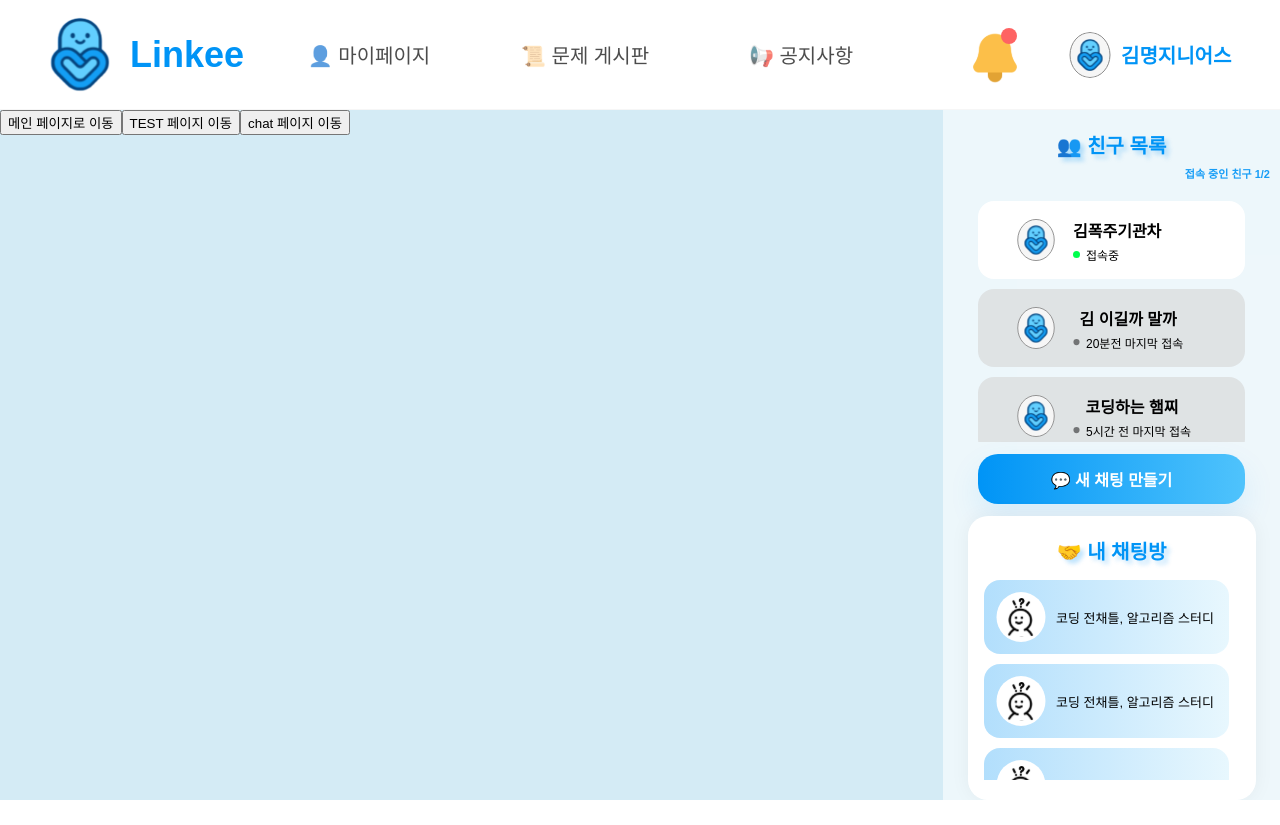
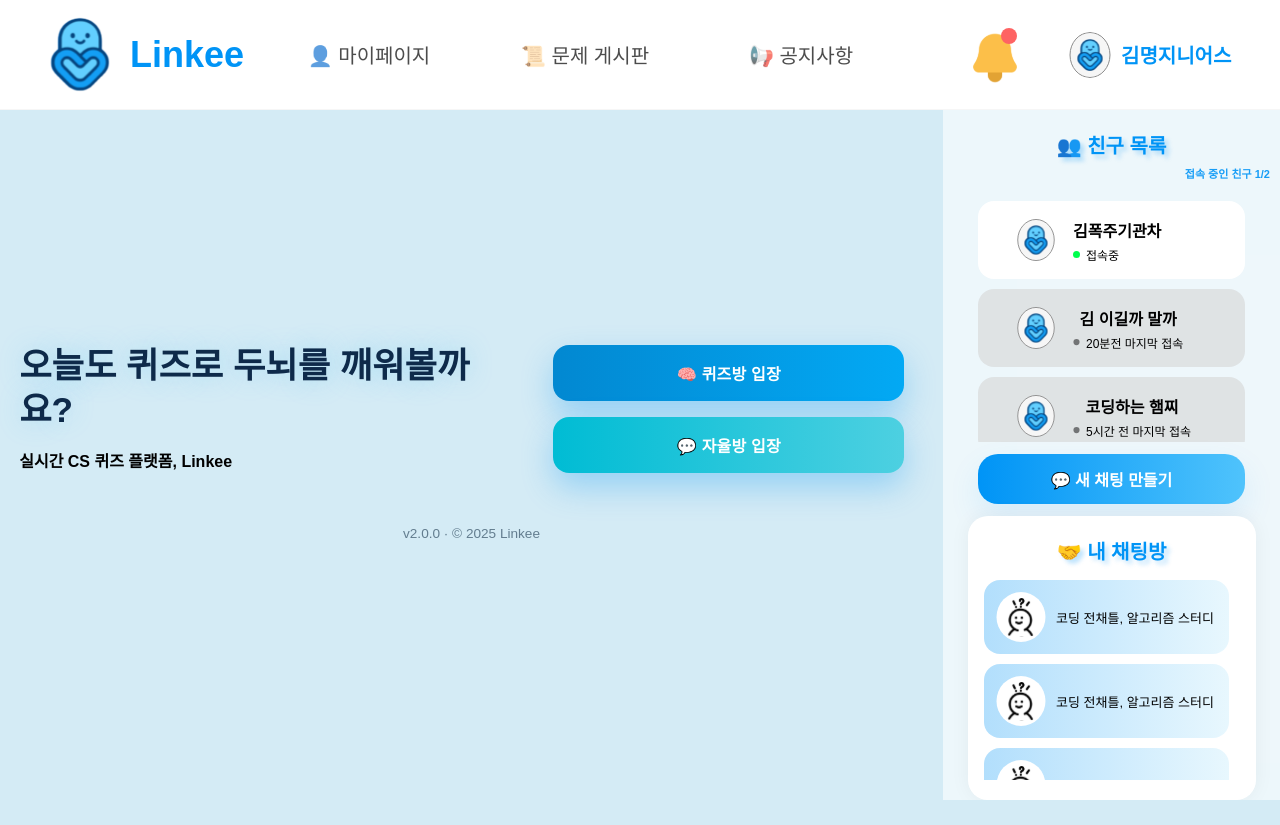
Before and after one commit to Linkee-Project/Linkee-Front-Vue, a Vue app in the folder Linkee-front/Linkee-front-vue/: page / in a window 1280 px wide. Before the commit the page ends 800 px from the top, so only its background shows below. Built offline with nearby package versions, Linux system fonts and the light colour scheme.

Commit message:
feat: 홈화면 꾸미기

```diff
--- /dev/null
+++ b/Linkee-front/Linkee-front-vue/src/components/layout/user/HomeHero.vue
@@ -0,0 +1,131 @@
+<script setup lang="ts">
+// 현재 이 컴포넌트는 로직 없이 순수 UI만 담당하므로 비어 있습니다.
+// 추후 클릭 이벤트, Pinia 연동이 필요하면 이.script 영역에서 구현합니다.
+</script>
+
+<template>
+  <!-- 전체 히어로 + 푸터를 감싸는 최상위 컨테이너 (Vue는 최상위 1개 필요) -->
+  <div class="home-wrapper">
+
+    <!-- 메인 히어로 영역 -->
+    <main class="hero">
+      <!-- 좌측 안내/캐릭터 영역 -->
+      <section class="hero-left">
+        <!-- 캐릭터 이미지 -->
+<!--        <img
+            src="@/assets/linkee_character.svg"
+            alt="링키 캐릭터"
+            class="mascot"
+        />-->
+
+        <!-- 메인 문구 -->
+        <h1 class="headline">오늘도 퀴즈로 두뇌를 깨워볼까요?</h1>
+
+        <!-- 서브 설명 -->
+        <p class="subhead">실시간 CS 퀴즈 플랫폼, Linkee</p>
+      </section>
+
+      <!-- 우측 버튼 영역 -->
+      <section class="hero-right">
+        <!-- 4개 주요 이동 버튼 -->
+        <div class="action-grid">
+
+          <!-- 퀴즈방 이동 버튼 -->
+          <a class="gbtn g1"  aria-label="퀴즈방 입장">
+            🧠 퀴즈방 입장
+          </a>
+
+          <!-- 자율방 이동 버튼 -->
+          <a class="gbtn g2"  aria-label="자율방 입장">
+            💬 자율방 입장
+          </a>
+
+        </div>
+      </section>
+    </main>
+
+    <!-- 푸터 -->
+    <footer class="footer">
+      v2.0.0 · © 2025 Linkee
+    </footer>
+
+  </div>
+</template>
+
+<style scoped>
+:root{
+  --blue:#0094F6;
+  --sky:#4FC3F7;
+  --mint:#00BCD4;
+  --bg:#E3F2FD;
+  --text:#333;
+  --text-sub:#666;
+}
+
+*{box-sizing:border-box}
+html,body{height:100%}
+body{
+  margin:0;
+  font-family:"Poppins","Noto Sans KR",sans-serif;
+  color:var(--text);
+  overflow-x:hidden;
+}
+.home-wrapper {
+   min-height: calc(100vh - 110px); /* 헤더 제외 전체 높이 */
+   display: flex;
+   flex-direction: column;
+   justify-content: center; /* 세로 중앙 정렬 */
+   align-items: center;     /* 가로 중앙 정렬 */
+   padding-bottom: 2rem;
+ }
+
+.hero{
+  max-width:1200px;
+  margin: 0 auto;
+  padding:1rem 1.2rem;
+  display:grid;
+  gap:2.4rem;
+  grid-template-columns:1.1fr .9fr;
+  align-items:center;
+}
+
+.hero-left{text-align:left}
+/*.mascot{
+  width:50px; height:auto; display:block;
+  filter:drop-shadow(0 12px 24px rgba(0,148,246,.25));
+  animation:float 3.4s ease-in-out infinite;
+}*/
+@keyframes float{
+  0%,100%{transform:translateY(0)}
+  50%{transform:translateY(-10px)}
+}
+.headline{
+  font-size:2.2rem; line-height:1.25; margin:.8rem 0 .4rem;
+  color:#0e2a4a; text-shadow:0 0 24px rgba(79,195,247,.35);
+  font-weight:800;
+}
+.subhead{color:var(--text-sub); font-weight:600}
+
+/* ===== Gradient Buttons (no border) ===== */
+.action-grid{
+  display:grid; gap:1rem;
+  grid-template-columns:1fr; width:min(360px, 90%);
+  margin:0 auto;
+}
+.gbtn{
+  display:flex; align-items:center; justify-content:center;
+  padding:1rem 1.2rem; border-radius:16px; color:#fff; text-decoration:none;
+  font-weight:800; letter-spacing:.2px;
+  box-shadow:0 14px 32px rgba(0,148,246,.30);
+  transition:transform .18s ease, box-shadow .25s ease, filter .25s ease;
+  backdrop-filter:blur(2px);
+}
+.gbtn:hover{transform:translateY(-2px) scale(1.02); box-shadow:0 18px 40px rgba(0,148,246,.45); filter:saturate(1.08)}
+.g1{background:linear-gradient(90deg, #0288D1, #03A9F4)}
+.g2{background:linear-gradient(90deg, #00BCD4, #4DD0E1)}
+
+/* ===== Footer ===== */
+.footer{
+  text-align:center; padding:1.4rem; color:#476276; font-size:.85rem; opacity:.8;
+}
+</style>
--- a/Linkee-front/Linkee-front-vue/src/router/index.js
+++ b/Linkee-front/Linkee-front-vue/src/router/index.js
@@ -1,6 +1,6 @@
 import { createRouter, createWebHistory } from 'vue-router'
 import ComponentTest from "@/views/ComponentTest.vue";
-import HomeView from "@/views/HomeView.vue";
+import HomeView from "@/views/home-view/HomeView.vue";
 import ChatGameListView from "@/views/chat-view/ChatGameListView.vue";
 
 
--- /dev/null
+++ b/Linkee-front/Linkee-front-vue/src/views/home-view/HomeView.vue
@@ -0,0 +1,17 @@
+<template>
+  <div class="home-view">
+    <HomeHero />
+  </div>
+</template>
+
+<script setup>
+import HomeHero from "@/components/layout/user/HomeHero.vue";
+</script>
+
+<style scoped>
+.home-view {
+  width: 100%;
+  height: 100%;
+  overflow-y: auto; /* 필요하면 스크롤 */
+}
+</style>
```
Also changed, not shown: Linkee-front/Linkee-front-vue/src/views/HomeView.vue (deleted, +0 -12 lines).
